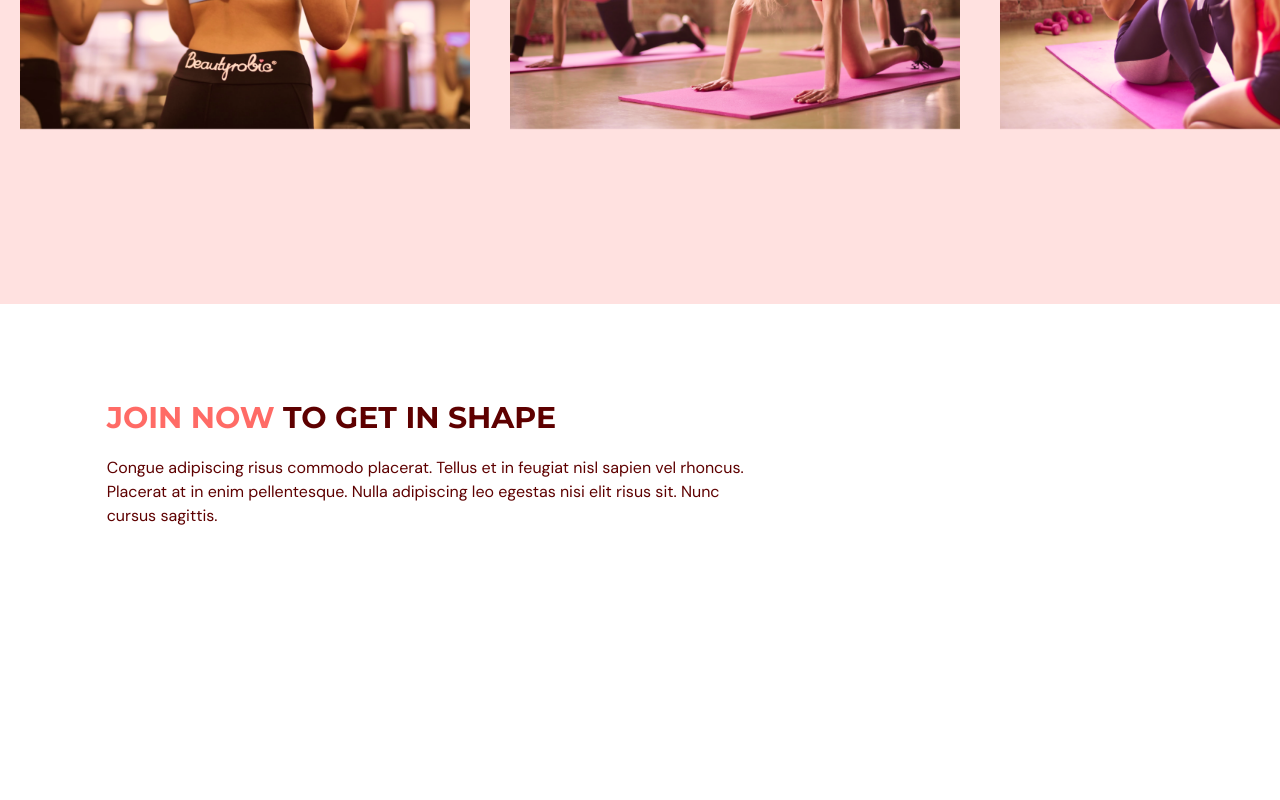
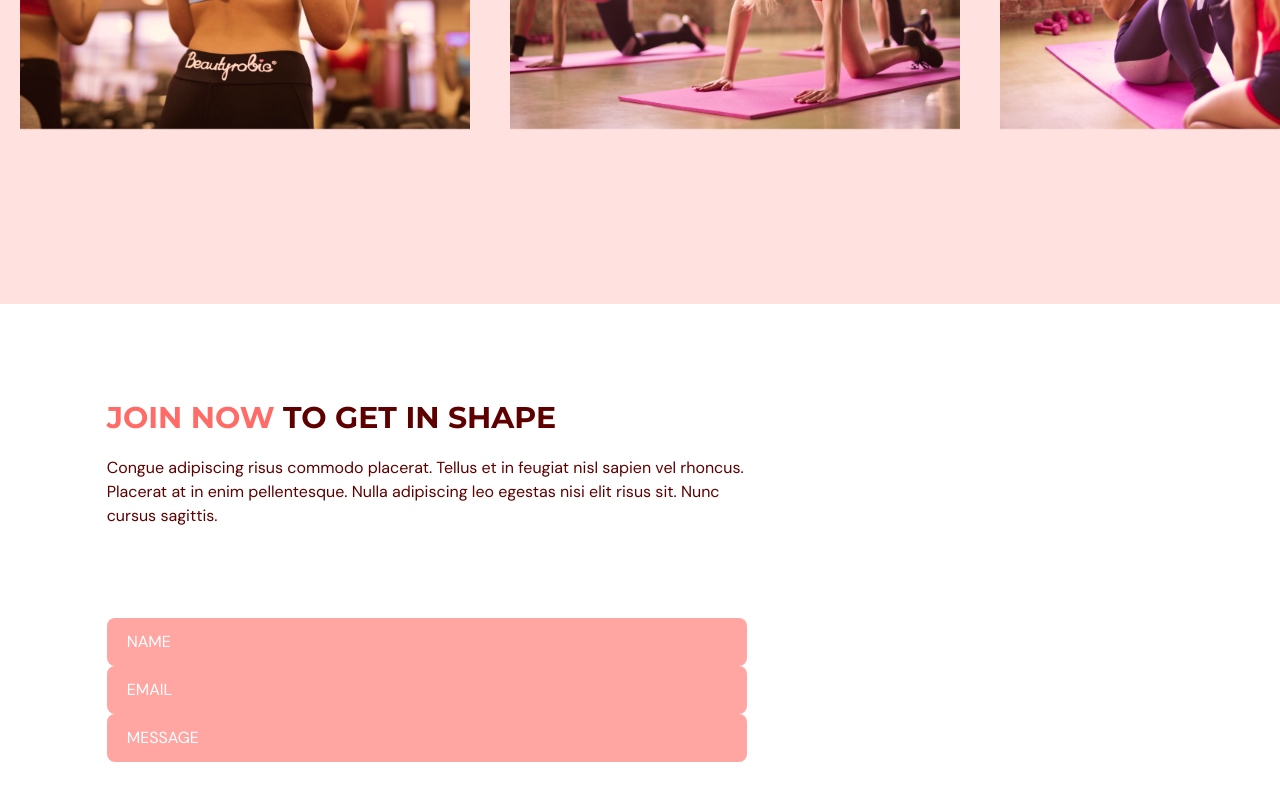
Before and after one commit to tiagosousa10/gym-typescript, a React (Vite) app: page / in a window 1280 px wide. Shown: the part 2686-3486 px from the top of the page. Before the commit the page ends 3382 px from the top, so only its background shows below. Built offline with nearby package versions, Linux system fonts and the light colour scheme.

Commit message:
input fields added

```diff
--- a/src/scenes/contactus/index.tsx
+++ b/src/scenes/contactus/index.tsx
@@ -9,6 +9,8 @@ type Props = {
 }
 
 const ContactUs = ({setSelectedPage}: Props) => {
+
+   const inputStyles = `w-full rounded-lg bg-primary-300 px-5 py-3 placeholder-white`
 
    const {
       register,
@@ -69,9 +71,56 @@ const ContactUs = ({setSelectedPage}: Props) => {
                <form
                   target='_blank'
                   onSubmit={onSubmit}
+                  action="https://formsubmit.co/el/kitelu"
                   method='POST'
                >
+                  <input
+                     className={`${inputStyles}`}
+                     type='text'
+                     placeholder='NAME'
+                     {...register("name", {
+                        required: true,
+                        maxLength: 100,
+                     })}
+                  />
+                  {errors.name && (
+                     <p className='mt-1 text-primary-500'>
+                        {errors.name.type === "required" && "This field is required."}
+                        {errors.name.type === "maxLength" && "Max Length is 100 characters."}
+                     </p>
+                  )}
 
+                  <input
+                     className={`${inputStyles}`}
+                     type='text'
+                     placeholder='EMAIL'
+                     {...register("email", {
+                        required: true,
+                        pattern: /^[A-Z0-9._%+-]+@([A-Z0-9-]+\.)+[A-Z]{2,}$/i,
+                     })}
+                  />
+                  {errors.email && (
+                     <p className='mt-1 text-primary-500'>
+                        {errors.email.type === "required" && "This field is required."}
+                        {errors.email.type === "pattern" && "Invalid email address."}
+                     </p>
+                  )}
+
+                  <input
+                     className={`${inputStyles}`}
+                     type='text'
+                     placeholder='MESSAGE'
+                     {...register("message", {
+                        required: true,
+                        maxLength: 2000,
+                     })}
+                  />
+                  {errors.message && (
+                     <p className='mt-1 text-primary-500'>
+                        {errors.message.type === "required" && "This field is required."}
+                        {errors.message.type === "maxLength" && "Max Length is 2000 characters."}
+                     </p>
+                  )}
                </form>
             </motion.div>
          </div>
```
